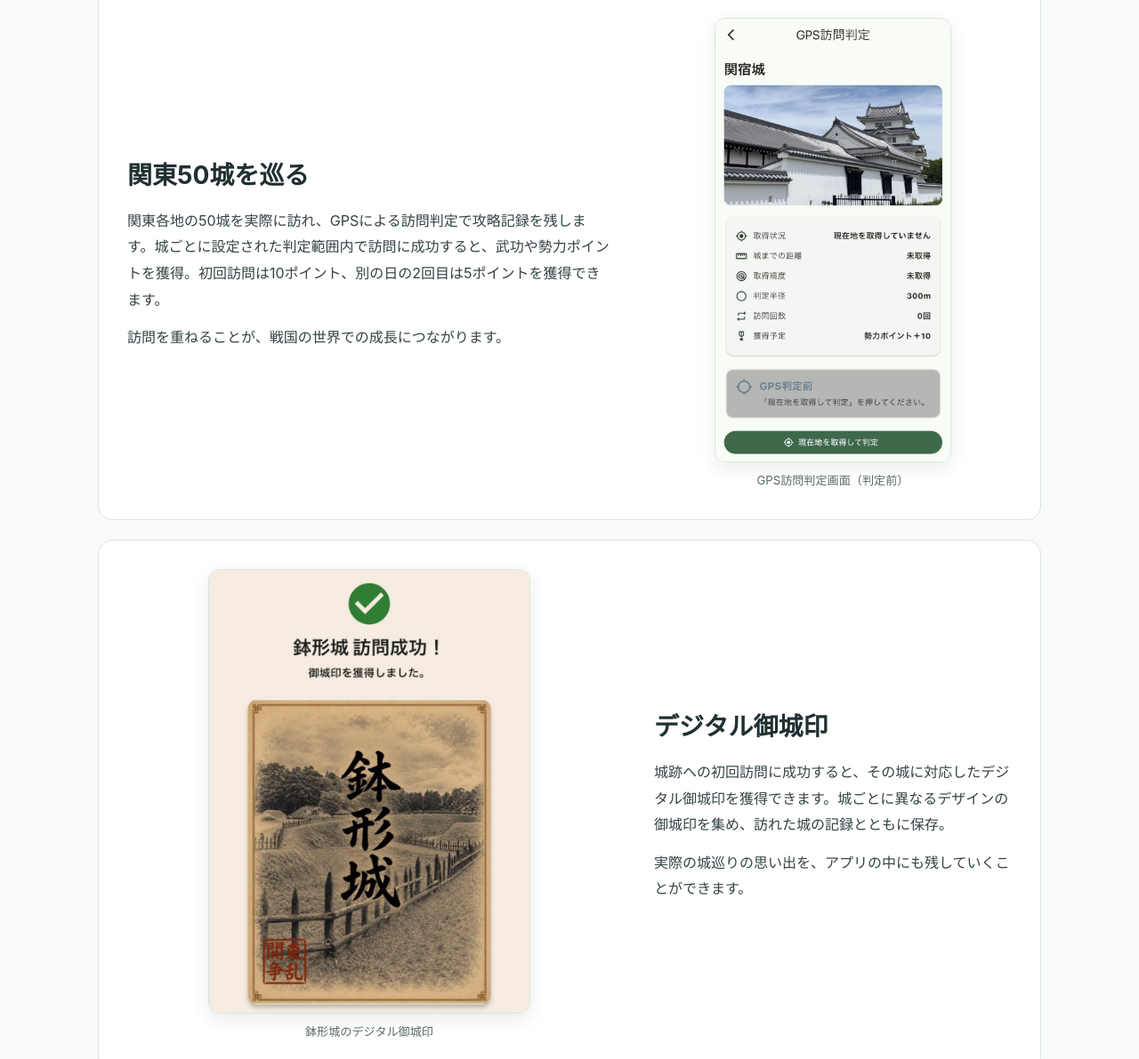
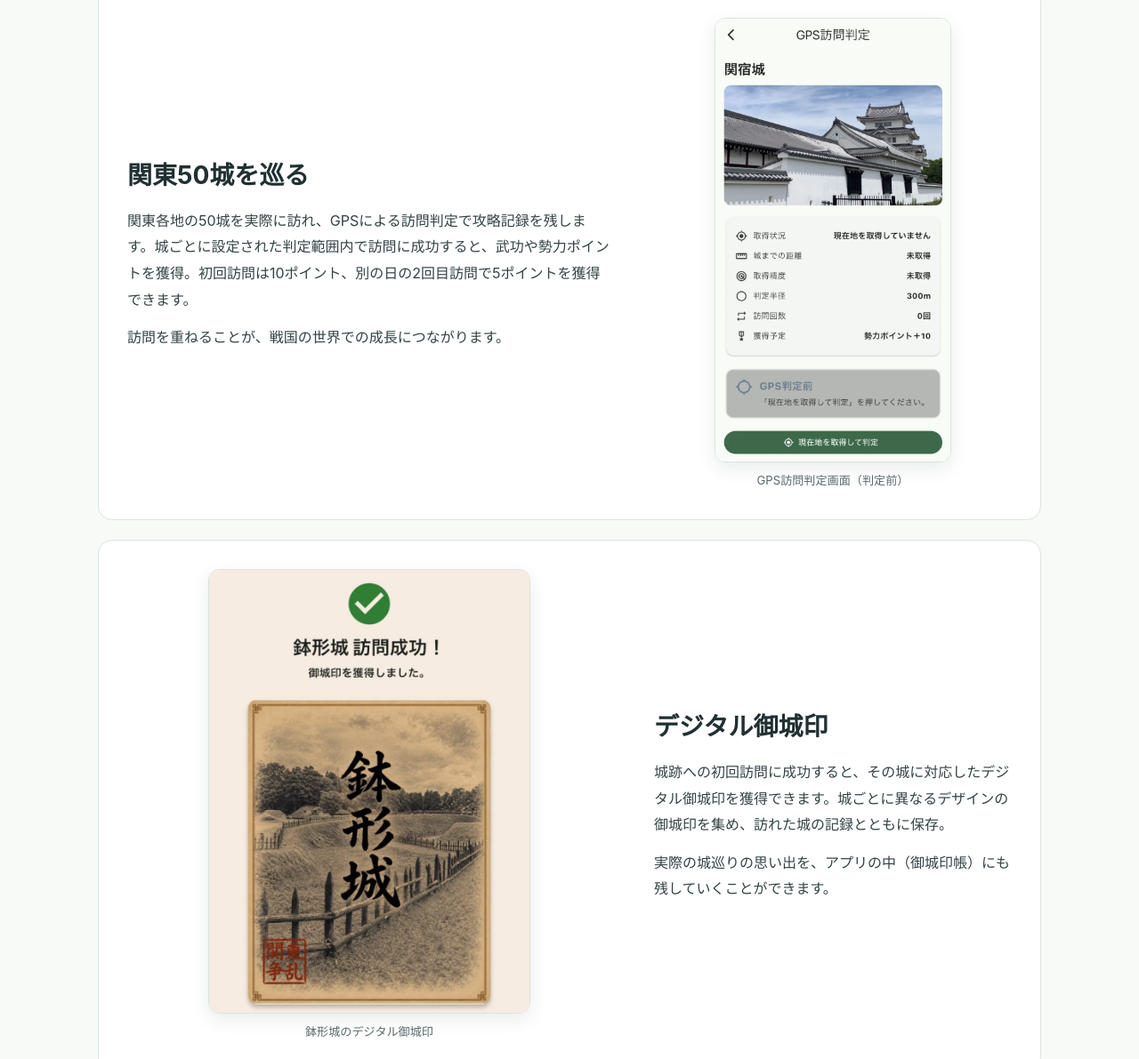
Before and after one commit to shin-devworks/studio-website, a plain HTML site: page games/hajo-senki/index.html in a window 1280 px wide. Shown: the part 1291-2482 px from the top of the page at 89% size. Drawn offline with Linux system fonts and the light colour scheme.

Commit message:
modified some texts

```diff
--- a/games/hajo-senki/index.html
+++ b/games/hajo-senki/index.html
@@ -9,7 +9,7 @@
     <div class="game-feature-copy">
 
       <h3>関東50城を巡る</h3>
-      <p>関東各地の50城を実際に訪れ、GPSによる訪問判定で攻略記録を残します。城ごとに設定された判定範囲内で訪問に成功すると、武功や勢力ポイントを獲得。初回訪問は10ポイント、別の日の2回目は5ポイントを獲得できます。</p>
+      <p>関東各地の50城を実際に訪れ、GPSによる訪問判定で攻略記録を残します。城ごとに設定された判定範囲内で訪問に成功すると、武功や勢力ポイントを獲得。初回訪問は10ポイント、別の日の2回目訪問で5ポイントを獲得できます。</p>
       <p>訪問を重ねることが、戦国の世界での成長につながります。</p>
     </div>
     <figure class="game-shot">
@@ -22,7 +22,7 @@
     <div class="game-feature-copy">
       <h3>デジタル御城印</h3>
       <p>城跡への初回訪問に成功すると、その城に対応したデジタル御城印を獲得できます。城ごとに異なるデザインの御城印を集め、訪れた城の記録とともに保存。</p>
-      <p>実際の城巡りの思い出を、アプリの中にも残していくことができます。</p>
+      <p>実際の城巡りの思い出を、アプリの中（御城印帳）にも残していくことができます。</p>
     </div>
     <figure class="game-shot">
       <img src="../../assets/images/hajo-senki/goshuin.webp" alt="鉢形城の訪問成功とデジタル御城印獲得画面" width="828" height="1144" loading="lazy" decoding="async">
@@ -46,7 +46,7 @@
     <div class="game-feature-copy">
       <h3>史実とIFの軍記 <span class="game-feature-tag">本作の目玉</span></h3>
       <p>戦国武将たちの決断、葛藤、激闘を描く物語。それが『覇城戦記』の中心コンテンツ「軍記」です。</p>
-      <p>実際に城跡を訪れることで、対応する史実軍記が解放されます。関東の覇権を巡って争った武将たちの歴史を、物語として読み進めることができます。</p>
+      <p>ある特定の城跡を訪れることで、対応する史実軍記が解放されます。関東の覇権を巡って争った武将たちの歴史を、物語として読み進めることができます。</p>
       <p>さらに、一定の条件を満たすことで、史実とは異なる展開を描いた「IF軍記」も解放。歴史上の選択が違っていたら、戦国の勢力図はどう変わったのか。もう一つの戦国の物語をお楽しみいただけます。</p>
     </div>
     <div class="game-shot-pair">
```
